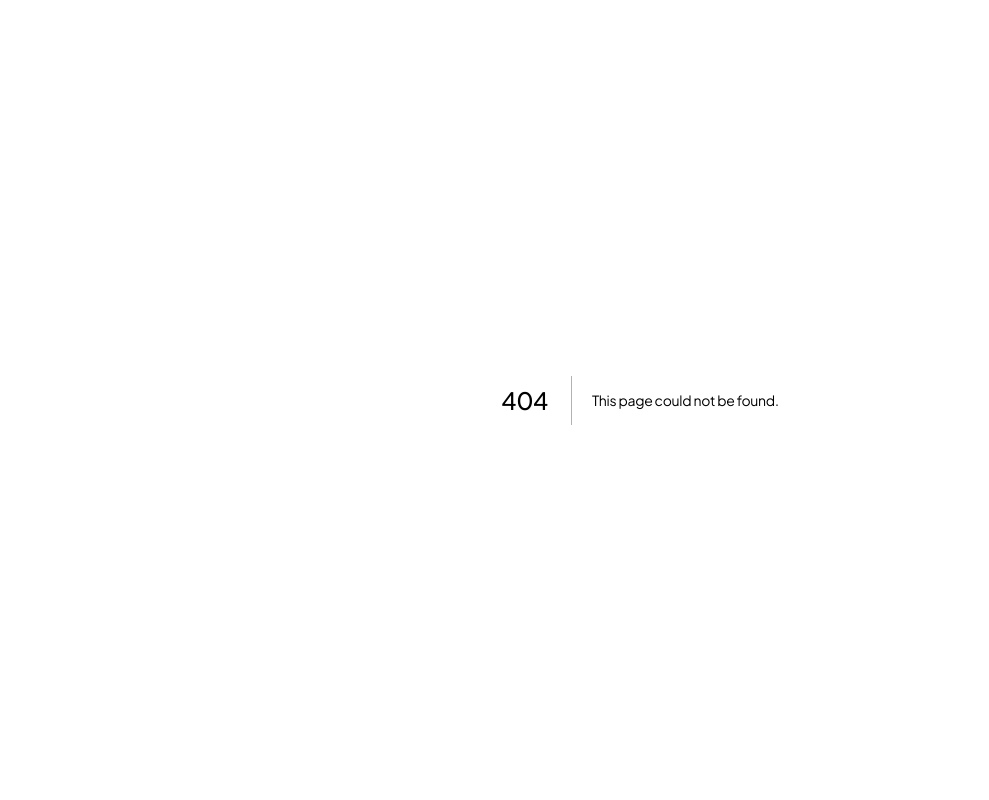
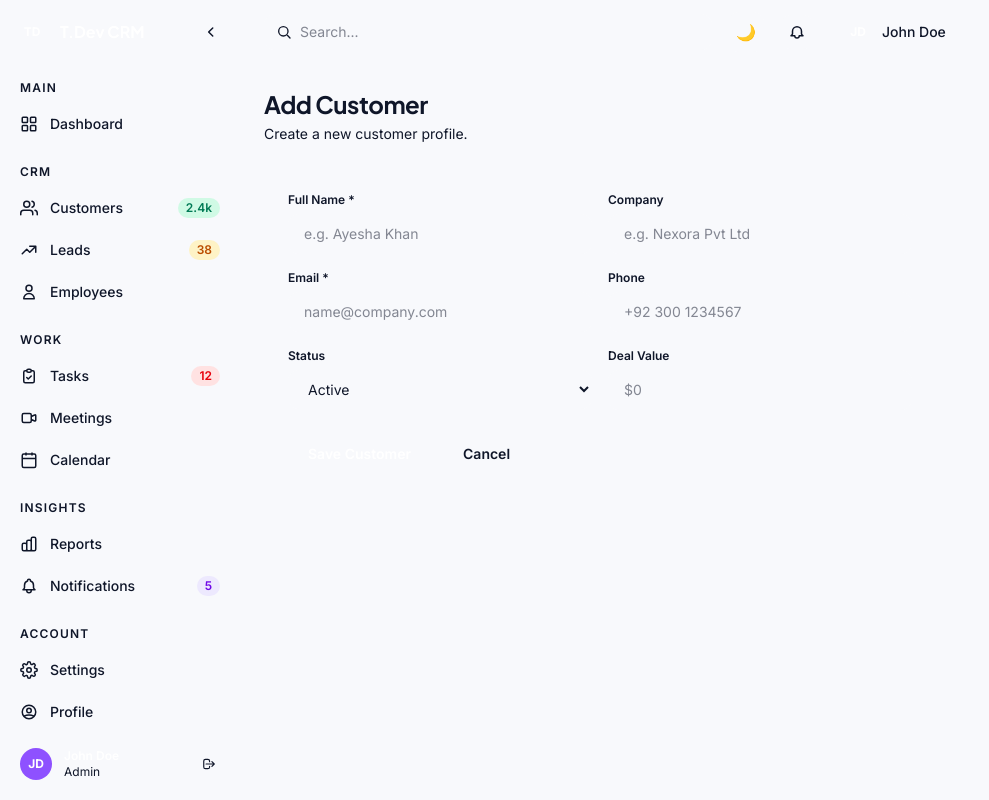
Before and after one commit to TahirHameed106/CRM_Internship_Task3, a Next.js app: page /dashboard/customers/add in a window 1280 px wide. Before the commit this address had no page. Shown: the whole page, without its empty margins (0-989 px from the left). Built offline with nearby package versions, Linux system fonts and the light colour scheme.

Commit message:
The customer add ui page to handle the add submit update only the ui no backend is integrated till now

```diff
--- /dev/null
+++ b/src/app/dashboard/customers/add/page.jsx
@@ -0,0 +1,82 @@
+'use client';
+// src/app/dashboard/customers/add/page.jsx
+
+import { useState } from 'react';
+import { useRouter } from 'next/navigation';
+
+const fieldClass = "w-full px-4 py-2.5 rounded-xl text-sm outline-none";
+const fieldStyle = { background: 'var(--color-bg)', border: '1px solid var(--color-border)', color: 'var(--color-text)' };
+
+export default function AddCustomerPage() {
+  const router = useRouter();
+  const [form, setForm] = useState({ name: '', company: '', email: '', phone: '', status: 'Active', value: '' });
+  const [saved, setSaved] = useState(false);
+
+  function handleChange(e) {
+    const { name, value } = e.target;
+    setForm((p) => ({ ...p, [name]: value }));
+  }
+
+  function handleSubmit(e) {
+    e.preventDefault();
+    // UI only — no backend yet
+    setSaved(true);
+    setTimeout(() => router.push('/dashboard/customers'), 900);
+  }
+
+  return (
+    <div className="max-w-2xl flex flex-col gap-6">
+      <div>
+        <h1 className="text-2xl font-bold" style={{ color: 'var(--color-text)', fontFamily: 'Plus Jakarta Sans, sans-serif' }}>
+          Add Customer
+        </h1>
+        <p className="text-sm mt-1" style={{ color: 'var(--color-text-muted)' }}>Create a new customer profile.</p>
+      </div>
+
+      <form
+        onSubmit={handleSubmit}
+        className="flex flex-col gap-4 p-6 rounded-2xl"
+        style={{ background: 'var(--color-bg-card)', border: '1px solid var(--color-border)' }}
+      >
+        <div className="grid sm:grid-cols-2 gap-4">
+          <div>
+            <label className="text-xs font-semibold block mb-1.5" style={{ color: 'var(--color-text-muted)' }}>Full Name *</label>
+            <input required name="name" value={form.name} onChange={handleChange} className={fieldClass} style={fieldStyle} placeholder="e.g. Ayesha Khan" />
+          </div>
+          <div>
+            <label className="text-xs font-semibold block mb-1.5" style={{ color: 'var(--color-text-muted)' }}>Company</label>
+            <input name="company" value={form.company} onChange={handleChange} className={fieldClass} style={fieldStyle} placeholder="e.g. Nexora Pvt Ltd" />
+          </div>
+          <div>
+            <label className="text-xs font-semibold block mb-1.5" style={{ color: 'var(--color-text-muted)' }}>Email *</label>
+            <input required type="email" name="email" value={form.email} onChange={handleChange} className={fieldClass} style={fieldStyle} placeholder="name@company.com" />
+          </div>
+          <div>
+            <label className="text-xs font-semibold block mb-1.5" style={{ color: 'var(--color-text-muted)' }}>Phone</label>
+            <input name="phone" value={form.phone} onChange={handleChange} className={fieldClass} style={fieldStyle} placeholder="+92 300 1234567" />
+          </div>
+          <div>
+            <label className="text-xs font-semibold block mb-1.5" style={{ color: 'var(--color-text-muted)' }}>Status</label>
+            <select name="status" value={form.status} onChange={handleChange} className={fieldClass} style={fieldStyle}>
+              {['Active', 'Inactive', 'Pending'].map((s) => <option key={s} value={s}>{s}</option>)}
+            </select>
+          </div>
+          <div>
+            <label className="text-xs font-semibold block mb-1.5" style={{ color: 'var(--color-text-muted)' }}>Deal Value</label>
+            <input name="value" value={form.value} onChange={handleChange} className={fieldClass} style={fieldStyle} placeholder="$0" />
+          </div>
+        </div>
+
+        <div className="flex items-center gap-3 mt-2">
+          <button type="submit" className="px-5 py-2.5 rounded-xl text-sm font-semibold text-white" style={{ background: 'var(--color-accent)' }}>
+            Save Customer
+          </button>
+          <button type="button" onClick={() => router.push('/dashboard/customers')} className="px-5 py-2.5 rounded-xl text-sm font-semibold" style={{ color: 'var(--color-text-muted)' }}>
+            Cancel
+          </button>
+          {saved && <span className="text-xs font-semibold" style={{ color: 'var(--color-success)' }}>Saved! Redirecting...</span>}
+        </div>
+      </form>
+    </div>
+  );
+}
```
